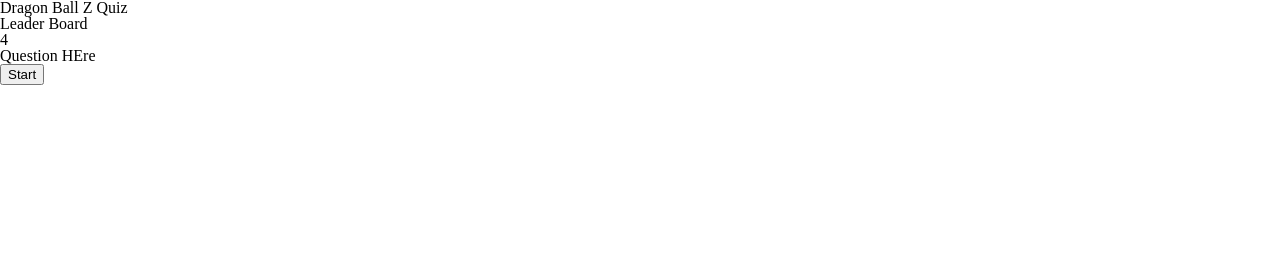
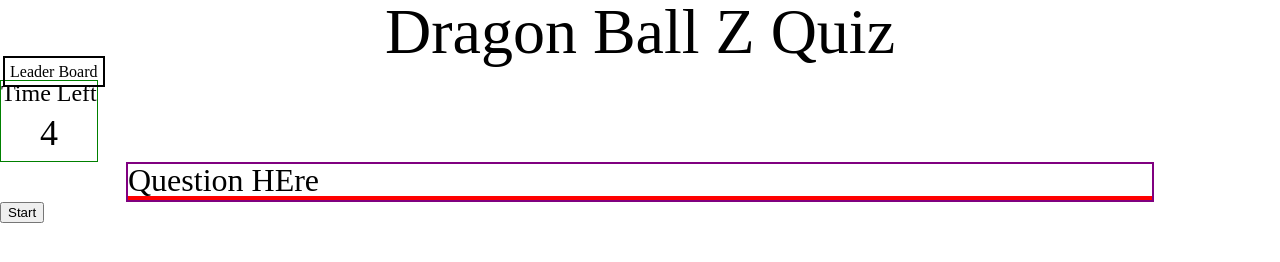
Before and after one commit to Cygnet717/Code-Quiz, a plain HTML site: page index.html in a window 1280 px wide. Drawn offline with Linux system fonts and the light colour scheme.

Commit message:
added simple styling to make it easier to look at while developing

```diff
--- a/assets/css/style.css
+++ b/assets/css/style.css
@@ -0,0 +1,42 @@
+h1{
+  font-size: 4em;
+  text-align: center;
+}
+
+.leaderLink {
+  border: 2px solid black;
+  padding: 5px;
+  margin: 3px;
+}
+
+.timerBox {
+  font-size: 1.5em;
+  border: 1px solid green;
+  width: fit-content;
+}
+
+#timer {
+  margin: 10px;
+  font-size: 1.5em;
+  text-align: center;
+
+}
+
+#contentBox {
+  width: 80%;
+  height: 80%;
+  border: 2px solid purple;
+  margin: 0 auto;
+
+}
+
+#question {
+  font-size: 2em;
+}
+
+#answersBox {
+  border: 2px solid red;
+}
+
+#answersBox p {
+font-size: 2em;}
--- a/index.html
+++ b/index.html
@@ -12,11 +12,15 @@
 
     <header>
       <h1>Dragon Ball Z Quiz</h1>
-      <a>Leader Board</a>
+      <a class="leaderLink">Leader Board</a>
     </header>
 
     <main>
-      <div id="timer">4</div>
+      <div class="timerBox">
+        Time Left
+        <div id="timer">4</div>
+      </div>
+
       <div id="contentBox">
         <p id="question">Question HEre</p>
         <div id="answersBox">
```
